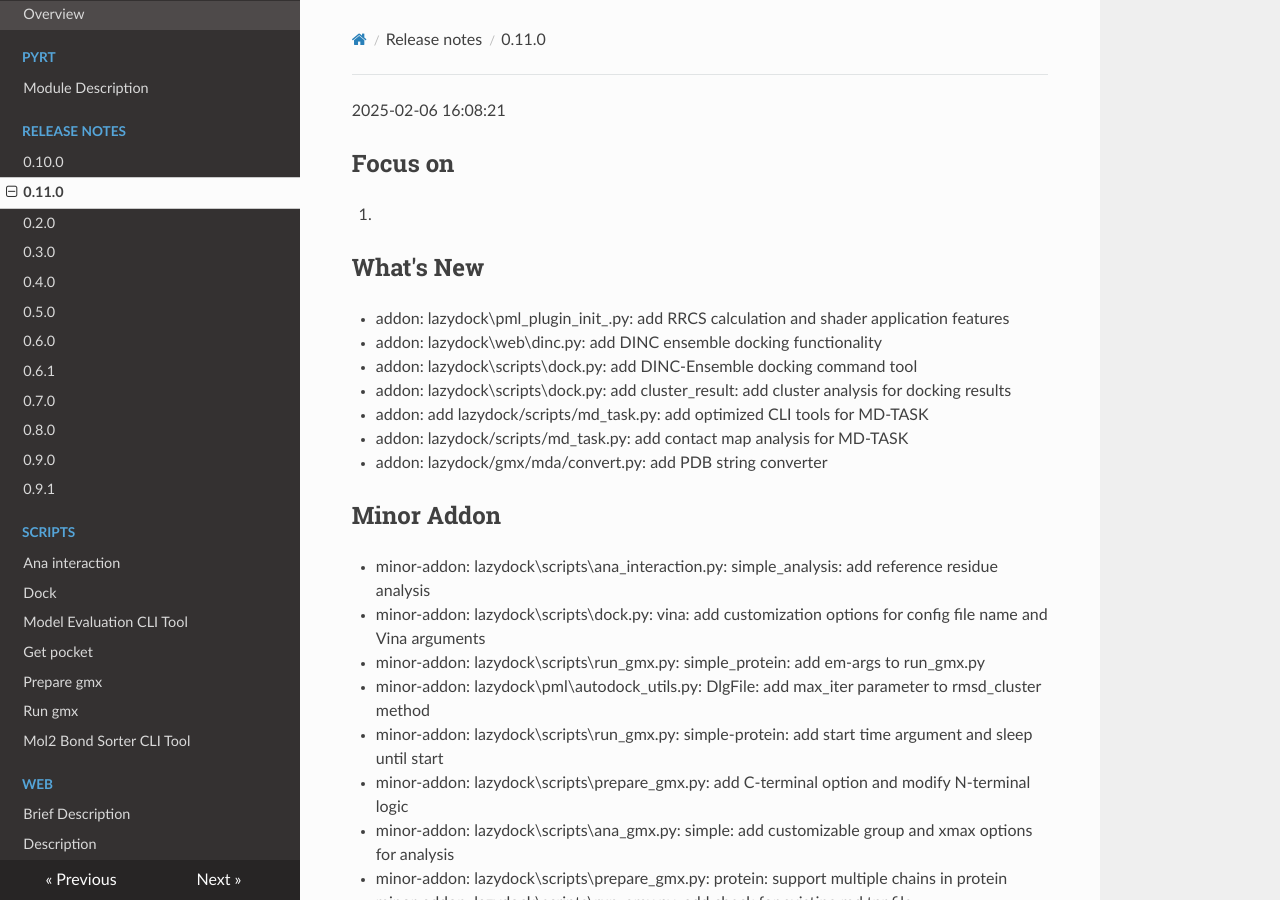
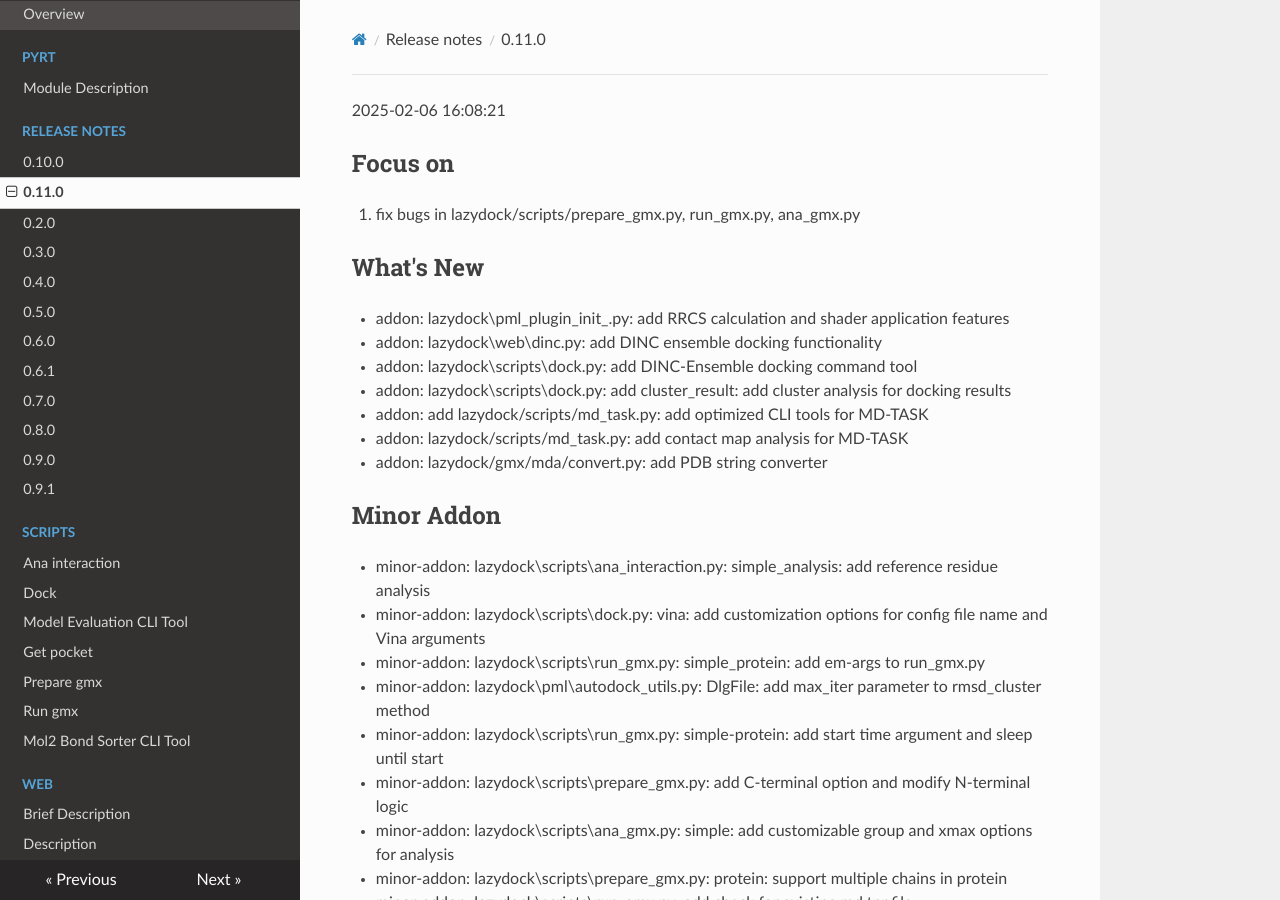
Before and after one commit to BHM-Bob/LazyDock, an MkDocs documentation site: the page built from docs/release_notes/0.11.0.md, in a window 1280 px wide and 900 px high. Built offline with MkDocs 1.6.1, drawn with Linux system fonts in a browser that asks for light colours; nearby versions of some CDN libraries.

Commit message:
fix docs

```diff
--- a/docs/release_notes/0.11.0.md
+++ b/docs/release_notes/0.11.0.md
@@ -1,14 +1,14 @@
 <!--
  * @Date: 2025-02-06 16:02:27
  * @LastEditors: BHM-Bob 2262029386@qq.com
- * @LastEditTime: 2025-02-06 16:14:26
+ * @LastEditTime: 2025-02-07 09:54:28
  * @Description:
 -->
 
 2025-02-06 16:08:21
 
 ## Focus on
-1.
+1. fix bugs in lazydock/scripts/prepare_gmx.py, run_gmx.py, ana_gmx.py
 
 
 ## What's New
```
